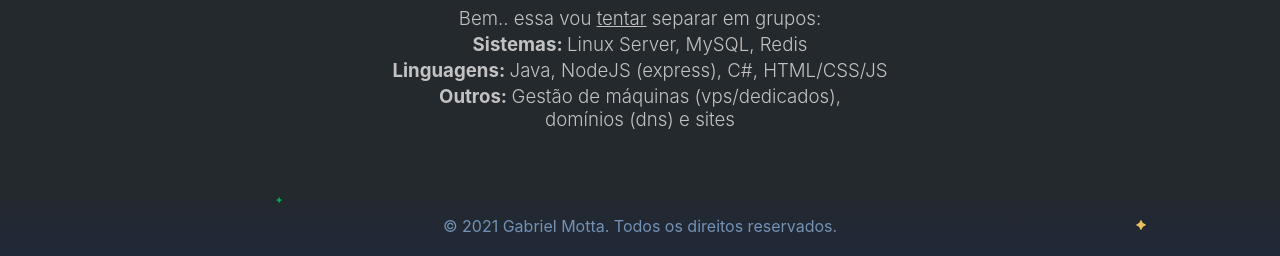
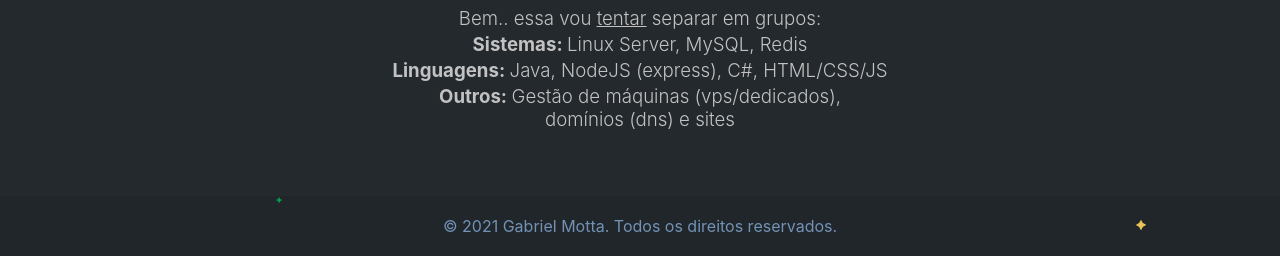
Before and after one commit to GabrielMottaDev/Portfolio, a plain HTML site: page index.html in a window 1280 px wide. Shown: the part 544-800 px from the top of the page. Drawn offline with Linux system fonts and the light colour scheme.

Commit message:
Update style.css

```diff
--- a/assets/css/style.css
+++ b/assets/css/style.css
@@ -167,7 +167,7 @@ footer {
     /* bottom: 0; */
     width: 100%;
     background: #00000012;
-    background: linear-gradient(0deg, rgba(22, 44, 109, 0.18) 0%, rgba(0, 0, 0, 0) 100%);
+    /* background: linear-gradient(0deg, rgba(22, 44, 109, 0.18) 0%, rgba(0, 0, 0, 0) 100%); */
     margin-top: auto;
     padding: 20px 0px;
 }
```
